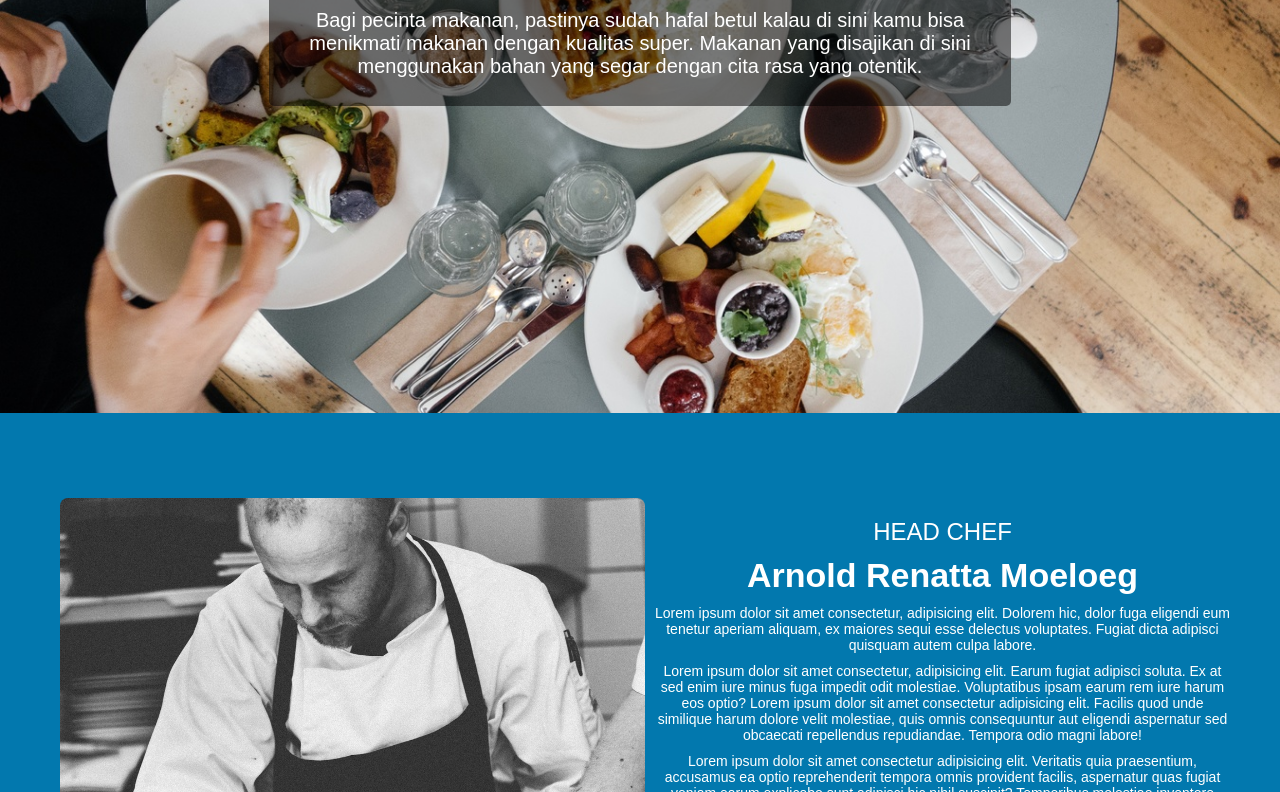
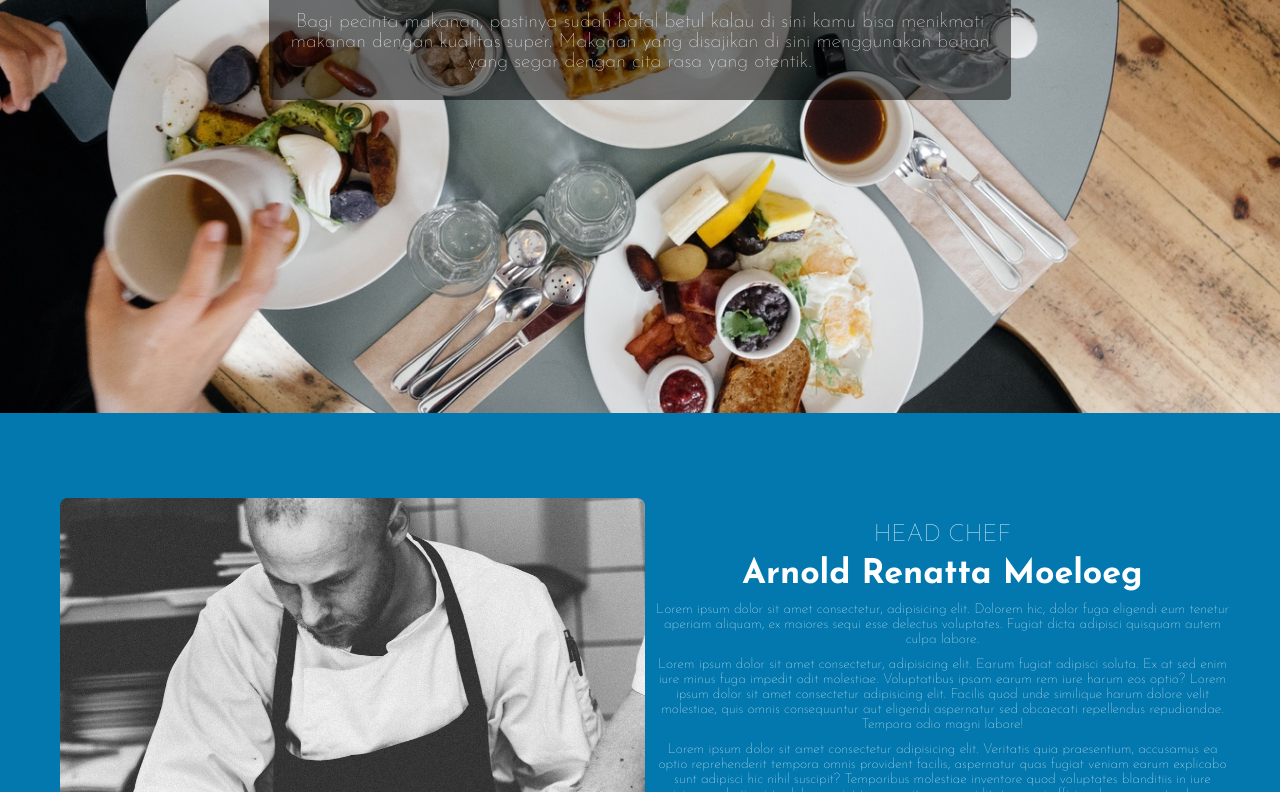
Before and after one commit to plikipie/resto-apps, a website built with webpack: page src/templates/index.html in a window 1280 px wide. Shown: the part 387-1179 px from the top of the page. Built offline with nearby package versions, Linux system fonts and the light colour scheme.

Commit message:
submission completed

```diff
--- a/src/templates/index.html
+++ b/src/templates/index.html
@@ -5,8 +5,9 @@
     <meta charset="UTF-8" />
     <meta http-equiv="X-UA-Compatible" content="ie=edge" />
     <meta name="viewport" content="width=device-width, initial-scale=1.0" />
-    <meta name="Description" content="Keekeep's Restaurant based in Jakarta makes a Good Food with a fresh igredients with an authentic taste." <link href="https://fonts.googleapis.com/css2?family=Josefin+Sans:wght@100;400;500;700&display=swap" rel="stylesheet"
-    />
+    <meta name="Description" content="Keekeep's Restaurant based in Jakarta makes a Good Food with a fresh igredients with an authentic taste." />
+    <title>Keekeep's Restaurant</title>
+    <link href="https://fonts.googleapis.com/css2?family=Josefin+Sans:wght@100;400;500;700&display=swap" rel="stylesheet" />
     <link rel="shortcut icon" href="/images/heros/favicon.ico" type="image/x-icon" />
 </head>
 
```
